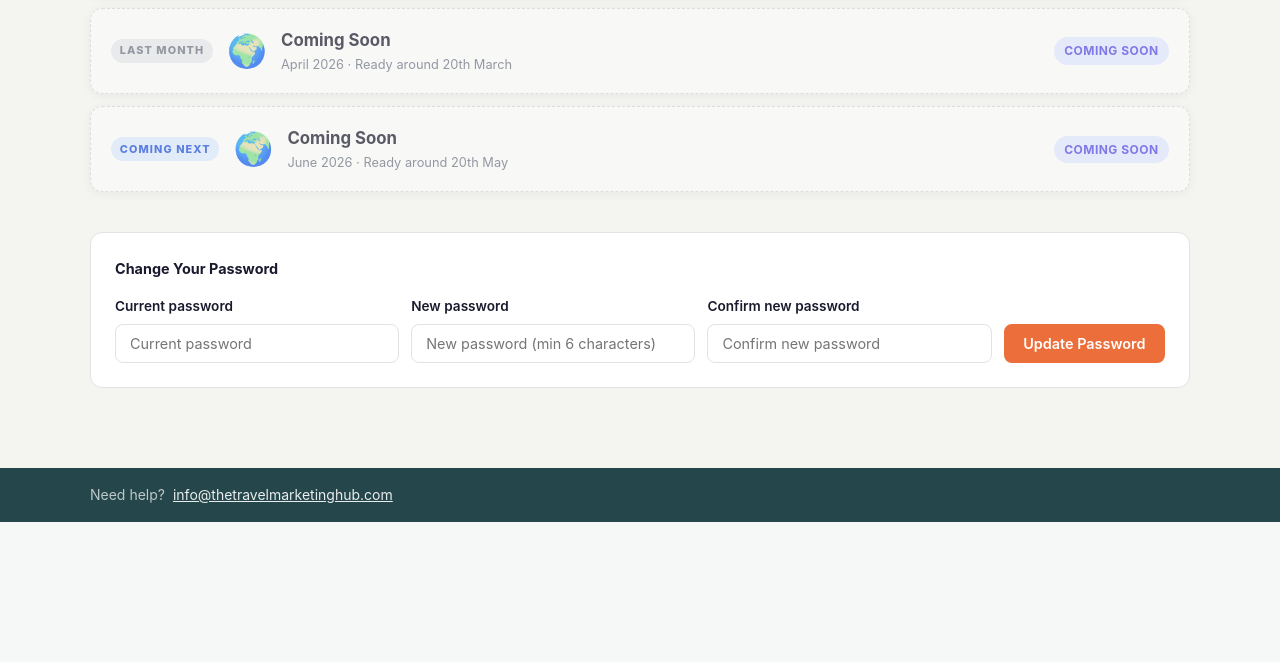
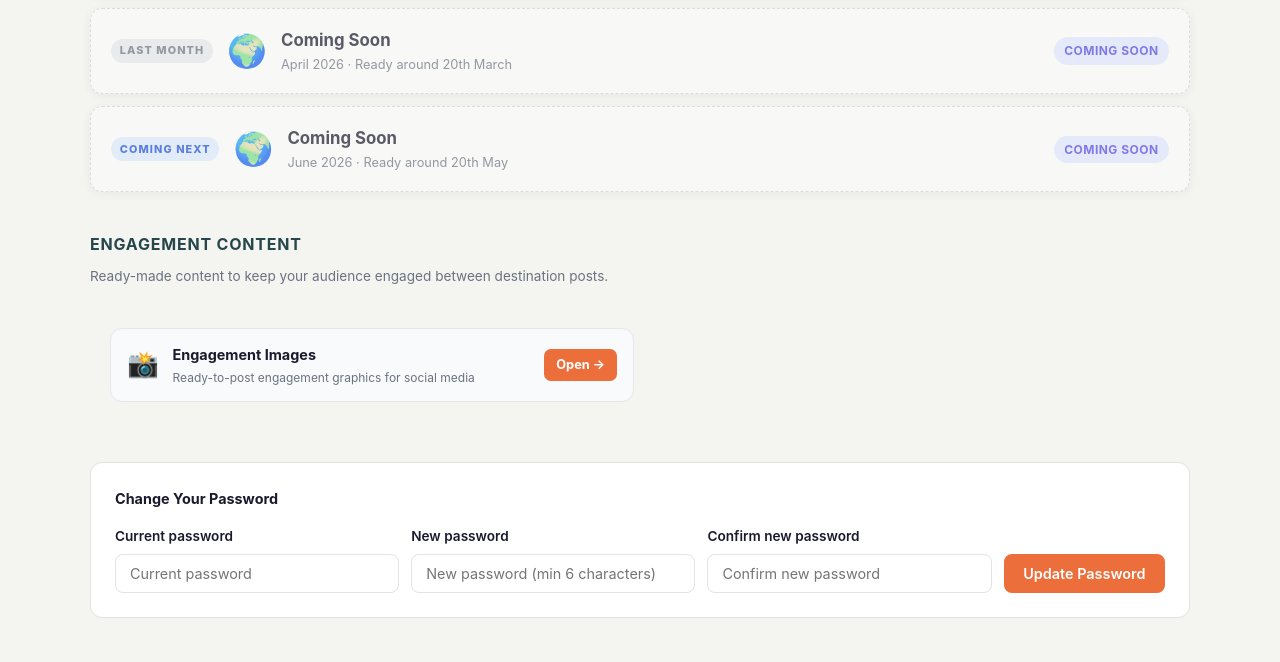
Before and after one commit to tmh-content-hub/tmh-content-hub, a Flask app: page /dashboard in a window 1280 px wide. Shown: the part 475-1137 px from the top of the page. Before the commit the page ends 997 px from the top, so only its background shows below. Run offline with Flask 3, Linux system fonts and the light colour scheme; the visitor is signed in with stand-in values (Sample User, id 1); a database or web service that is not in the repository returns one stand-in record (values such as "Sample title"); some libraries are stand-ins or nearby versions.

Commit message:
Restructure reels and add engagement content section

```diff
--- a/app.py
+++ b/app.py
@@ -430,6 +430,10 @@ def dashboard():
                 visible.append(d)
             is_assigned = False
 
+        cur.execute("SELECT value FROM admin_settings WHERE key='engagement_folder_url'")
+        row = cur.fetchone()
+        engagement_folder_url = row["value"] if row else ""
+
         cur.close(); conn.close()
         ready = [d for d in visible if d["status"] == "ready"]
         return render_template("dashboard.html",
@@ -439,6 +443,7 @@ def dashboard():
             total_blogs=len(ready),
             is_assigned=is_assigned,
             month_names=MONTH_NAMES,
+            engagement_folder_url=engagement_folder_url,
         )
     except Exception as e:
         return f"<h2>Dashboard error</h2><pre>{e}</pre>", 500
@@ -745,6 +750,11 @@ def admin_panel():
             ORDER BY o.year DESC, o.month DESC, o.submitted_at DESC
         """)
         all_offers = [dict(r) for r in cur.fetchall()]
+
+        cur.execute("SELECT value FROM admin_settings WHERE key='engagement_folder_url'")
+        row = cur.fetchone()
+        engagement_folder_url = row["value"] if row else ""
+
         cur.close(); conn.close()
 
         active_dests   = [d for d in all_dests if d['status'] != 'archived']
@@ -767,6 +777,7 @@ def admin_panel():
                 "current": (cur_m,  cur_y),
                 "next":    (next_m, next_y),
             },
+            engagement_folder_url=engagement_folder_url,
         )
     except Exception as e:
         return f"<h2>Admin error</h2><pre>{e}</pre>", 500
@@ -985,10 +996,10 @@ def api_update_files(dest_id):
         conn = get_db(); cur = conn.cursor()
         cur.execute("""
             UPDATE destinations SET
-                social_media=%s, blog=%s, canva_guides=%s, reels=%s, promo_assets=%s
+                social_media=%s, blog=%s, canva_guides=%s, promo_assets=%s
             WHERE id=%s
         """, (body.get("social_media",""), body.get("blog",""),
-              body.get("canva_guides",""), body.get("reels",""),
+              body.get("canva_guides",""),
               body.get("promo_assets",""), dest_id))
         conn.commit(); cur.close(); conn.close()
         return jsonify({"success": True})
@@ -1072,6 +1083,22 @@ def api_change_admin_password():
     except Exception as e:
         return jsonify({"error": str(e)}), 500
 
+@app.route("/admin/api/settings/engagement-folder", methods=["PUT"])
+@api_admin_required
+def api_update_engagement_folder():
+    body = request.get_json(force=True, silent=True)
+    url  = body.get("url", "").strip()
+    try:
+        conn = get_db(); cur = conn.cursor()
+        cur.execute("""
+            INSERT INTO admin_settings (key, value) VALUES ('engagement_folder_url', %s)
+            ON CONFLICT (key) DO UPDATE SET value = EXCLUDED.value
+        """, (url,))
+        conn.commit(); cur.close(); conn.close()
+        return jsonify({"success": True})
+    except Exception as e:
+        return jsonify({"error": str(e)}), 500
+
 # ─────────────────────────────────────────────
 # DB migrations — run at startup
 # ─────────────────────────────────────────────
@@ -1137,6 +1164,22 @@ def run_migrations_extra():
     try:
         conn = get_db(); cur = conn.cursor()
         cur.execute("ALTER TABLE customers ADD COLUMN IF NOT EXISTS supplier_reels_url TEXT DEFAULT ''")
+        # Ensure admin_settings has a unique constraint on key so ON CONFLICT works
+        cur.execute("""
+            DO $$ BEGIN
+                IF NOT EXISTS (
+                    SELECT 1 FROM pg_constraint
+                    WHERE conname = 'admin_settings_key_unique'
+                ) THEN
+                    ALTER TABLE admin_settings ADD CONSTRAINT admin_settings_key_unique UNIQUE (key);
+                END IF;
+            END $$;
+        """)
+        # Seed engagement_folder_url row if it doesn't exist
+        cur.execute("""
+            INSERT INTO admin_settings (key, value) VALUES ('engagement_folder_url', '')
+            ON CONFLICT (key) DO NOTHING
+        """)
         conn.commit(); cur.close(); conn.close()
     except Exception:
         pass
--- a/static/app.js
+++ b/static/app.js
@@ -590,7 +590,7 @@ function openEditLinks(destId) {
   document.getElementById("edit-links-title").textContent =
     `Edit Links — ${TMH_MONTH_NAMES[dest.month-1]} ${dest.year}: ${dest.name}`;
 
-  const fields = ["social_media", "blog", "canva_guides", "reels", "promo_assets"];
+  const fields = ["social_media", "blog", "canva_guides", "promo_assets"];
   fields.forEach(f => {
     const el = document.getElementById(`el-${f}`);
     if (el) el.value = dest.files?.[f] || "";
@@ -605,7 +605,7 @@ function closeEditLinks() {
 
 async function saveEditLinks() {
   const destId = document.getElementById("edit-links-dest-id").value;
-  const fields = ["social_media", "blog", "canva_guides", "reels", "promo_assets"];
+  const fields = ["social_media", "blog", "canva_guides", "promo_assets"];
   const body = {};
   fields.forEach(f => {
     const el = document.getElementById(`el-${f}`);
@@ -669,6 +669,22 @@ async function changeAdminPassword(e) {
       document.getElementById("admin-pw-new").value = "";
       document.getElementById("admin-pw-confirm").value = "";
     } else { showToast(json.error || "Failed.", true); }
+  } catch(e) { showToast("Network error.", true); }
+}
+
+// ─── Admin: save engagement folder URL ───────────────────
+
+async function saveEngagementFolderUrl() {
+  const url = (document.getElementById("engagement-folder-url")?.value || "").trim();
+  try {
+    const res  = await fetch("/admin/api/settings/engagement-folder", {
+      method: "PUT", headers: { "Content-Type": "application/json" },
+      body: JSON.stringify({ url })
+    });
+    if (res.status === 401) { window.location.href = "/admin/login?reason=expired"; return; }
+    const json = await res.json();
+    if (json.success) { showToast("✅ Engagement folder URL saved."); }
+    else { showToast(json.error || "Failed.", true); }
   } catch(e) { showToast("Network error.", true); }
 }
 
--- a/templates/dashboard.html
+++ b/templates/dashboard.html
@@ -146,14 +146,14 @@
                 </div>
 
                 {% if customer.plan in ['pro', 'managed'] %}
-                <div class="folder-card {% if not dest.files.reels %}folder-card--empty{% endif %}">
+                <div class="folder-card {% if not customer.supplier_reels_url %}folder-card--empty{% endif %}">
                   <div class="folder-card-icon">🎬</div>
                   <div class="folder-card-text">
-                    <span class="folder-card-title">Reels</span>
-                    <span class="folder-card-sub">Video files</span>
+                    <span class="folder-card-title">Your Reels Folder</span>
+                    <span class="folder-card-sub">Destination reel and supplier video content</span>
                   </div>
-                  {% if dest.files.reels %}
-                  <a href="{{ dest.files.reels }}" target="_blank" rel="noopener" class="folder-card-btn">Open →</a>
+                  {% if customer.supplier_reels_url %}
+                  <a href="{{ customer.supplier_reels_url }}" target="_blank" rel="noopener" class="folder-card-btn">Open →</a>
                   {% else %}
                   <span class="folder-card-soon">Coming soon</span>
                   {% endif %}
@@ -182,21 +182,23 @@
         {% endfor %}
       </div><!-- /destinations-list -->
 
-      {% if customer.plan in ['pro', 'managed'] and customer.supplier_reels_url %}
-      <!-- ── Supplier Reels ─────────────────────────────────── -->
-      <div class="supplier-reels-section">
-        <h2 class="section-heading">Your Supplier Reels</h2>
-        <p class="section-hint">Your custom monthly reels, built from your supplier promotions and ready to post.</p>
-        <a href="{{ customer.supplier_reels_url }}" target="_blank" rel="noopener" class="supplier-reels-card">
-          <span class="supplier-reels-icon">🎬</span>
-          <div class="supplier-reels-text">
-            <span class="supplier-reels-title">Open Your Reels Folder</span>
-            <span class="supplier-reels-sub">Your private Google Drive folder — view and download your reels</span>
+      <!-- ── Engagement Content ────────────────────────────── -->
+      <h2 class="section-heading" style="margin-top:2.5rem;">Engagement Content</h2>
+      <p class="section-hint">Ready-made content to keep your audience engaged between destination posts.</p>
+      <div class="folder-grid" style="margin-bottom:2rem;">
+        <div class="folder-card {% if not engagement_folder_url %}folder-card--empty{% endif %}">
+          <div class="folder-card-icon">📸</div>
+          <div class="folder-card-text">
+            <span class="folder-card-title">Engagement Images</span>
+            <span class="folder-card-sub">Ready-to-post engagement graphics for social media</span>
           </div>
-          <span class="supplier-reels-arrow">Open →</span>
-        </a>
+          {% if engagement_folder_url %}
+          <a href="{{ engagement_folder_url }}" target="_blank" rel="noopener" class="folder-card-btn">Open →</a>
+          {% else %}
+          <span class="folder-card-soon">Coming soon</span>
+          {% endif %}
+        </div>
       </div>
-      {% endif %}
 
       <!-- ── Change password ───────────────────────────────── -->
       <div class="change-pw-section">
```
Also changed, not shown: templates/admin.html (+16 -5 lines).
